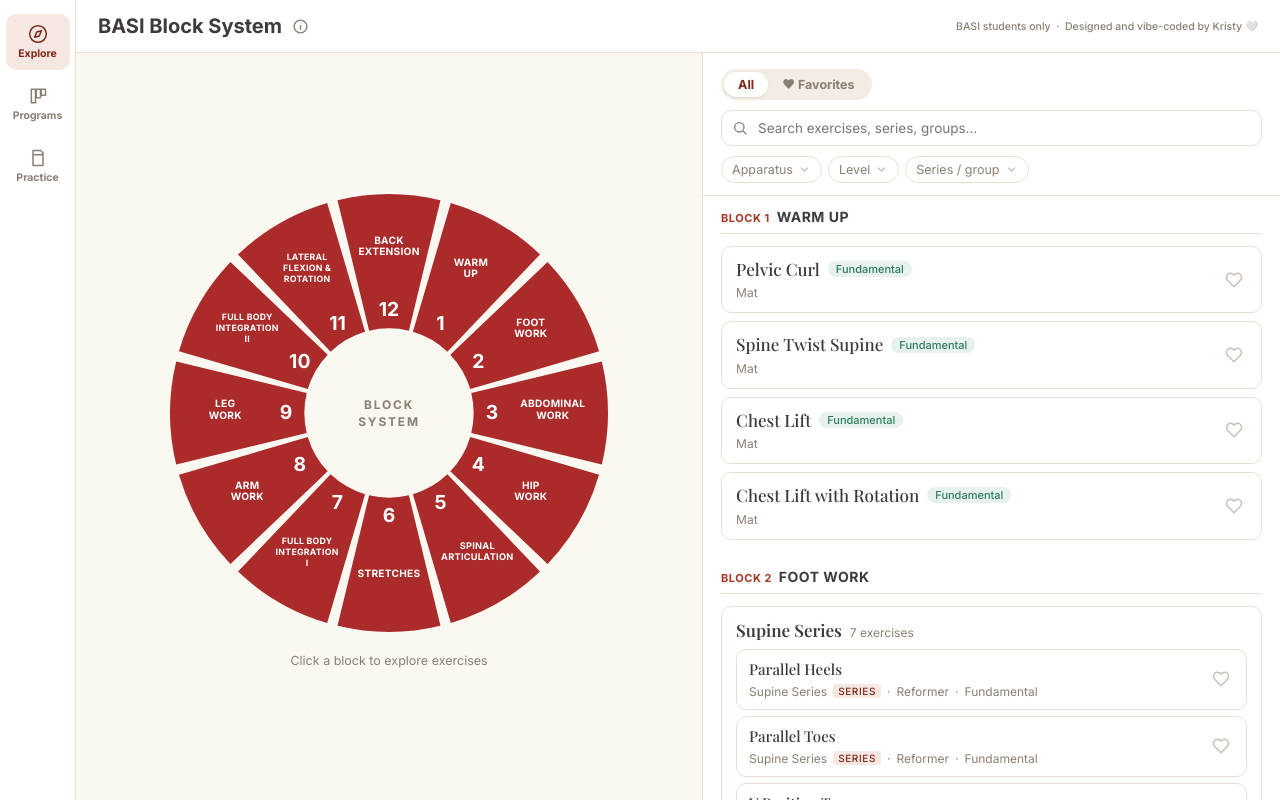
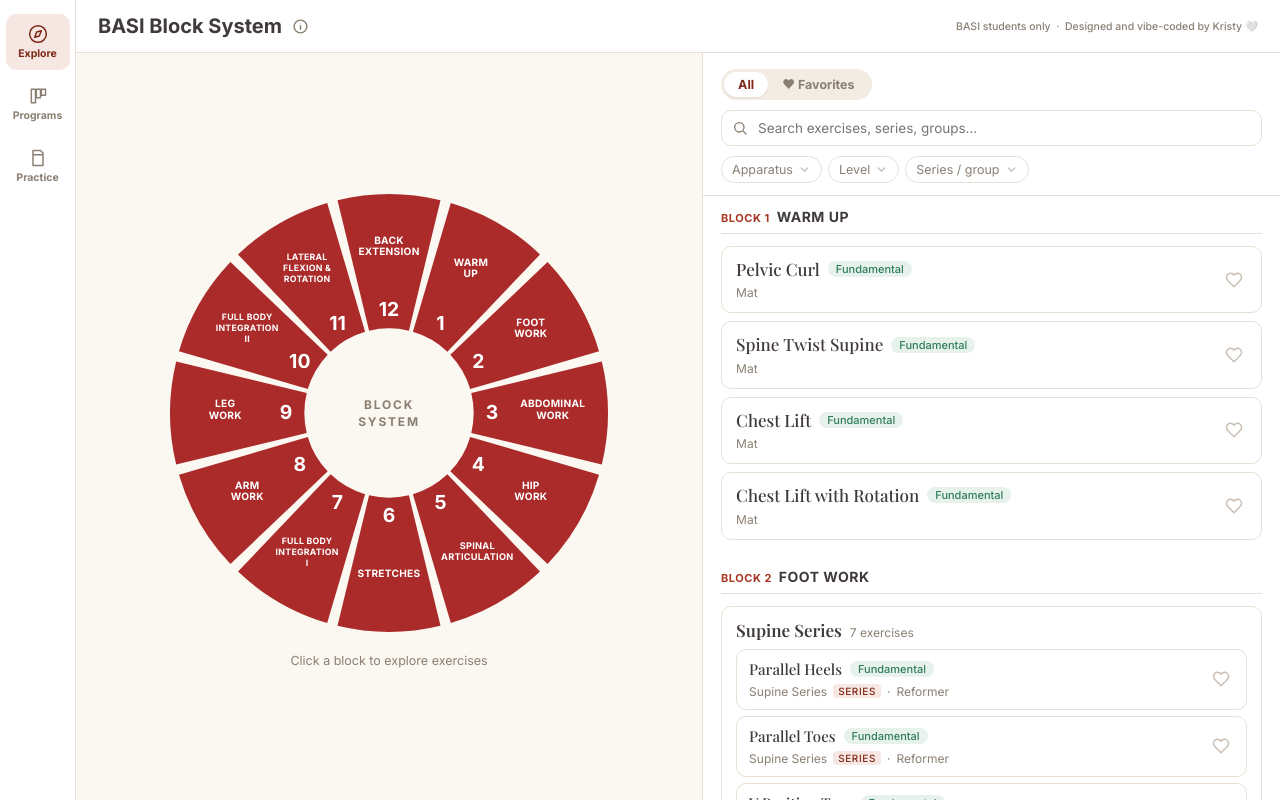
Before and after one commit to its-kristyc/block-learning, a React (Vite) app: page / in a window 1280 px wide. Built offline with nearby package versions, Linux system fonts and the light colour scheme; a web font is replaced by a local one.

Commit message:
Always show LevelPill on exercise cards regardless of compact mode

```diff
--- a/src/components/ExerciseCard.jsx
+++ b/src/components/ExerciseCard.jsx
@@ -24,7 +24,7 @@
           <span style={{ fontFamily: 'var(--font-display)', fontWeight: 500, fontSize: compact ? 15 : 17, color: C.ink, lineHeight: 1.2 }}>
             {exo.name}
           </span>
-          {!compact && <LevelPill level={exo.level} small />}
+          <LevelPill level={exo.level} small />
         </div>
         <div style={{
           fontSize: 12, color: C.muted, marginTop: 6,
@@ -38,7 +38,6 @@
             </>
           )}
           <span>{exo.apparatus}</span>
-          {compact && <><span>·</span><span>{exo.level}</span></>}
         </div>
       </div>
       {onFav && <Heart on={fav} onClick={onFav} />}
```
